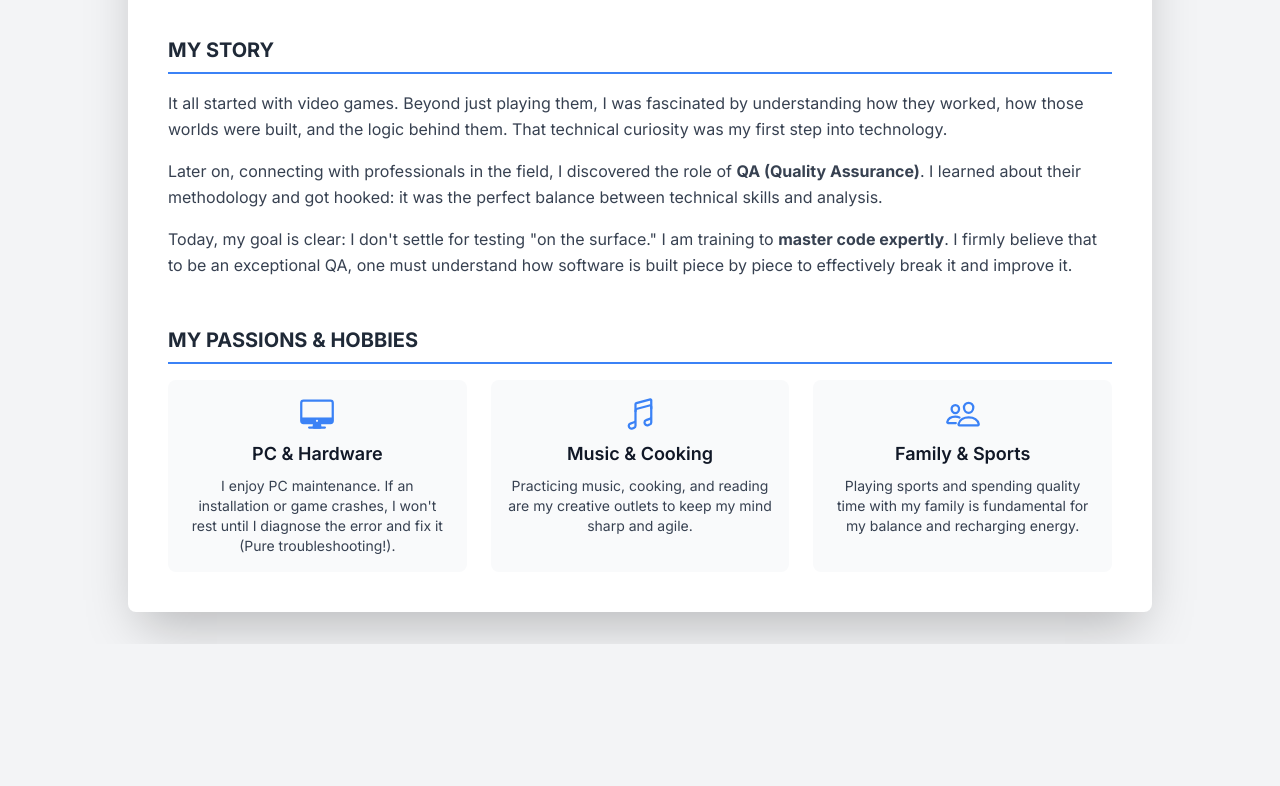
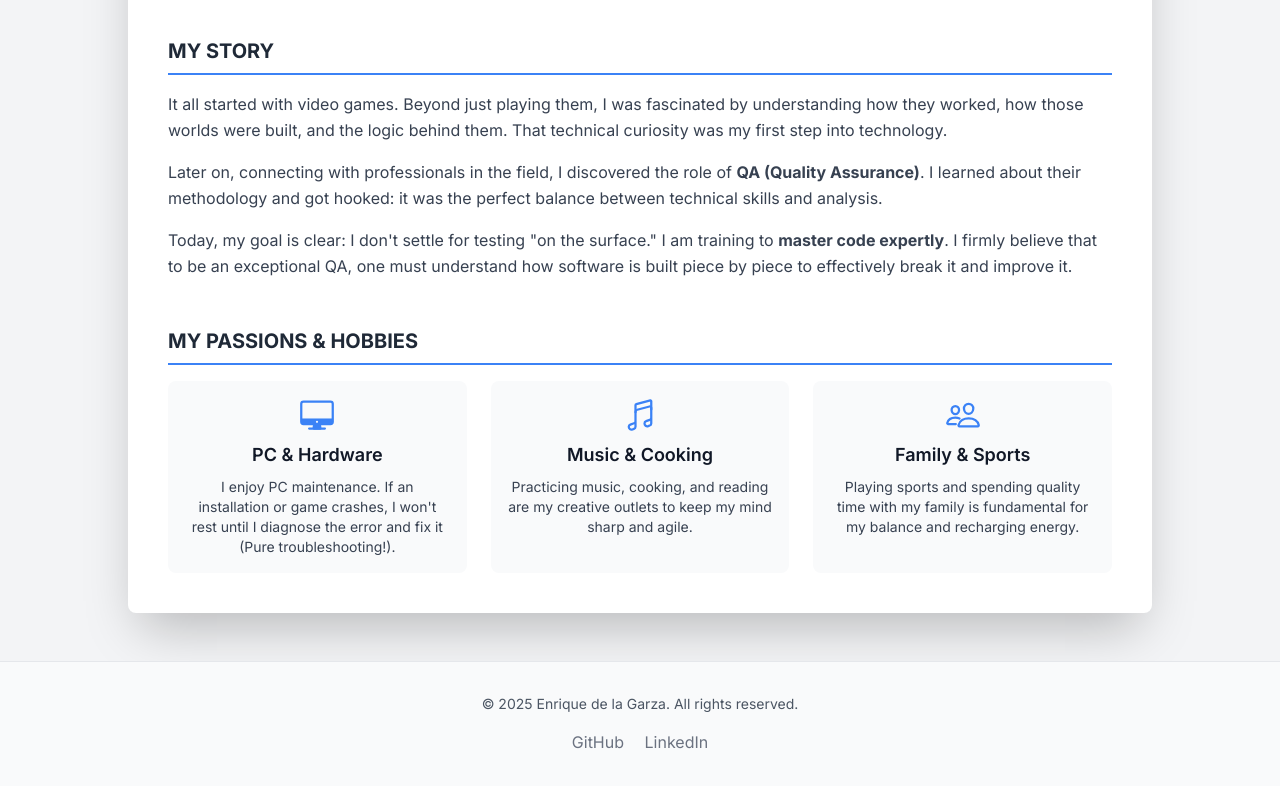
Before and after one commit to enriquedelaGarza06/Curriculum-virtual, a website: page sobre_mi.html in a window 1280 px wide. Shown: the part 237-1023 px from the top of the page. Before the commit the page ends 881 px from the top, so only its background shows below. Drawn offline with nearby package versions, Linux system fonts and the light colour scheme.

Commit message:
Updated About Me page with new layout and bio

```diff
--- a/sobre_mi.html
+++ b/sobre_mi.html
@@ -17,7 +17,8 @@
     </style>
 </head>
 <body class="bg-gray-100 dark:bg-gray-900 text-gray-700 dark:text-gray-300 antialiased">
-    <nav class="bg-white dark:bg-gray-800 shadow-md sticky top-0 z-50 mb-8">
+
+<nav class="sticky top-0 z-50 mb-8 border-b border-gray-200 dark:border-gray-700 bg-white/70 dark:bg-gray-900/70 backdrop-blur-md shadow-sm transition-all duration-300">
     <div class="container max-w-5xl mx-auto px-6 py-4 flex justify-between items-center">
 
         <a href="/" class="text-lg font-bold text-blue-600 dark:text-blue-400 hover:text-blue-800 transition">
@@ -85,3 +86,21 @@
                 </div>
             </section>
         </main>
+    </div> <footer class="bg-gray-50 dark:bg-gray-900 border-t border-gray-200 dark:border-gray-800 mt-12">
+    <div class="container mx-auto px-6 py-8 text-center">
+        <p class="text-gray-600 dark:text-gray-400 text-sm">
+            &copy; 2025 Enrique de la Garza. All rights reserved.
+        </p>
+        <div class="mt-4 space-x-4">
+            <a href="https://github.com/enriquedelaGarza06" target="_blank" class="text-gray-500 hover:text-blue-600 transition">
+                GitHub
+            </a>
+            <a href="https://linkedin.com" target="_blank" class="text-gray-500 hover:text-blue-600 transition">
+                LinkedIn
+            </a>
+        </div>
+    </div>
+</footer>
+
+</body>
+</html>
```
